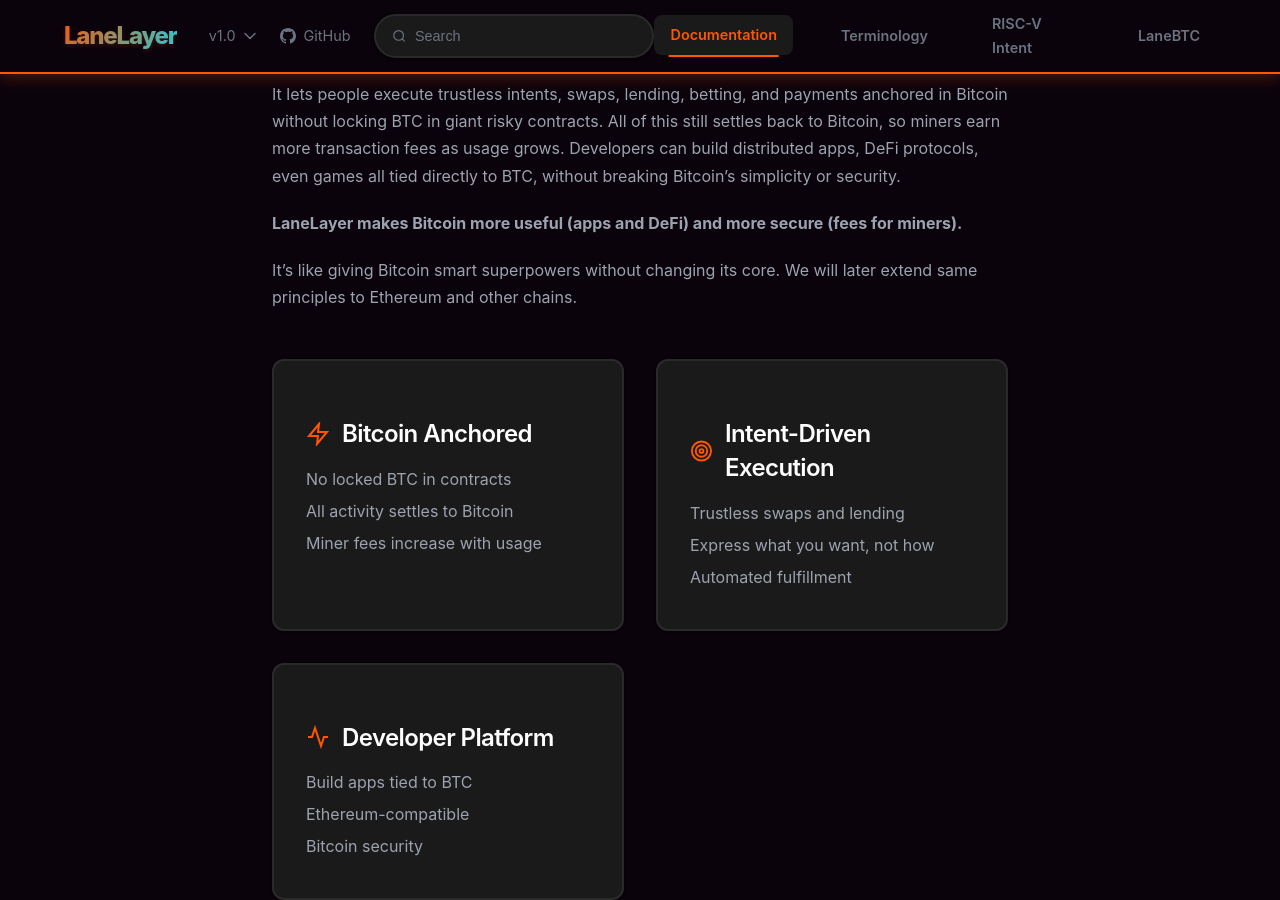
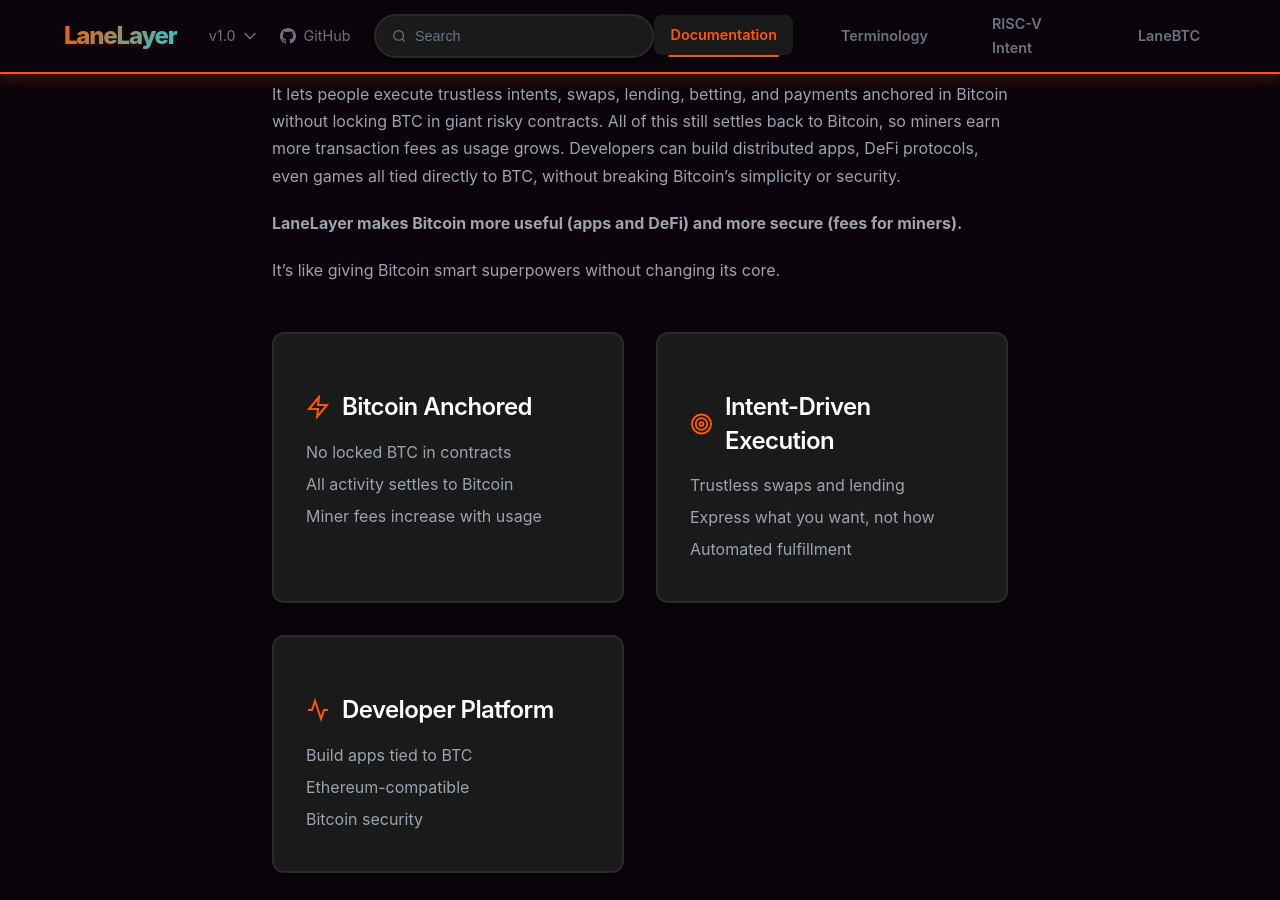
Before and after one commit to lanelayer/lanelayer.github.io, a Jekyll site: the page built from index.md, in a window 1280 px wide and 900 px high, scrolled down 692 px. Built offline with Jekyll 4.4.1, drawn with Linux system fonts in a browser that asks for light colours.

Commit message:
Update index.md

```diff
--- a/index.md
+++ b/index.md
@@ -17,7 +17,7 @@
 
 **LaneLayer makes Bitcoin more useful (apps and DeFi) and more secure (fees for miners).**
 
-It's like giving Bitcoin smart superpowers without changing its core. We will later extend same principles to Ethereum and other chains.
+It's like giving Bitcoin smart superpowers without changing its core.
 
 <div class="feature-grid">
     <div class="feature-card">
```
